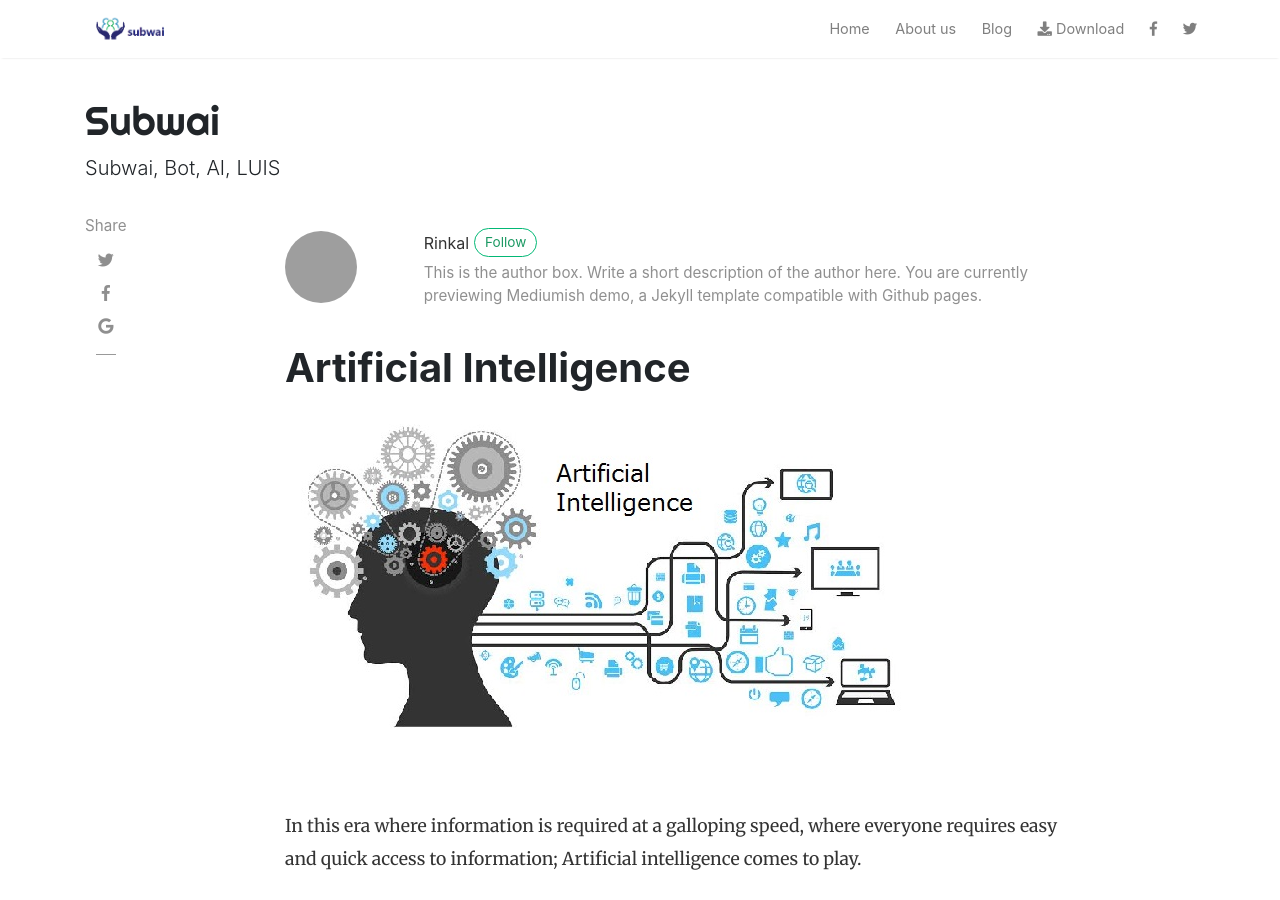
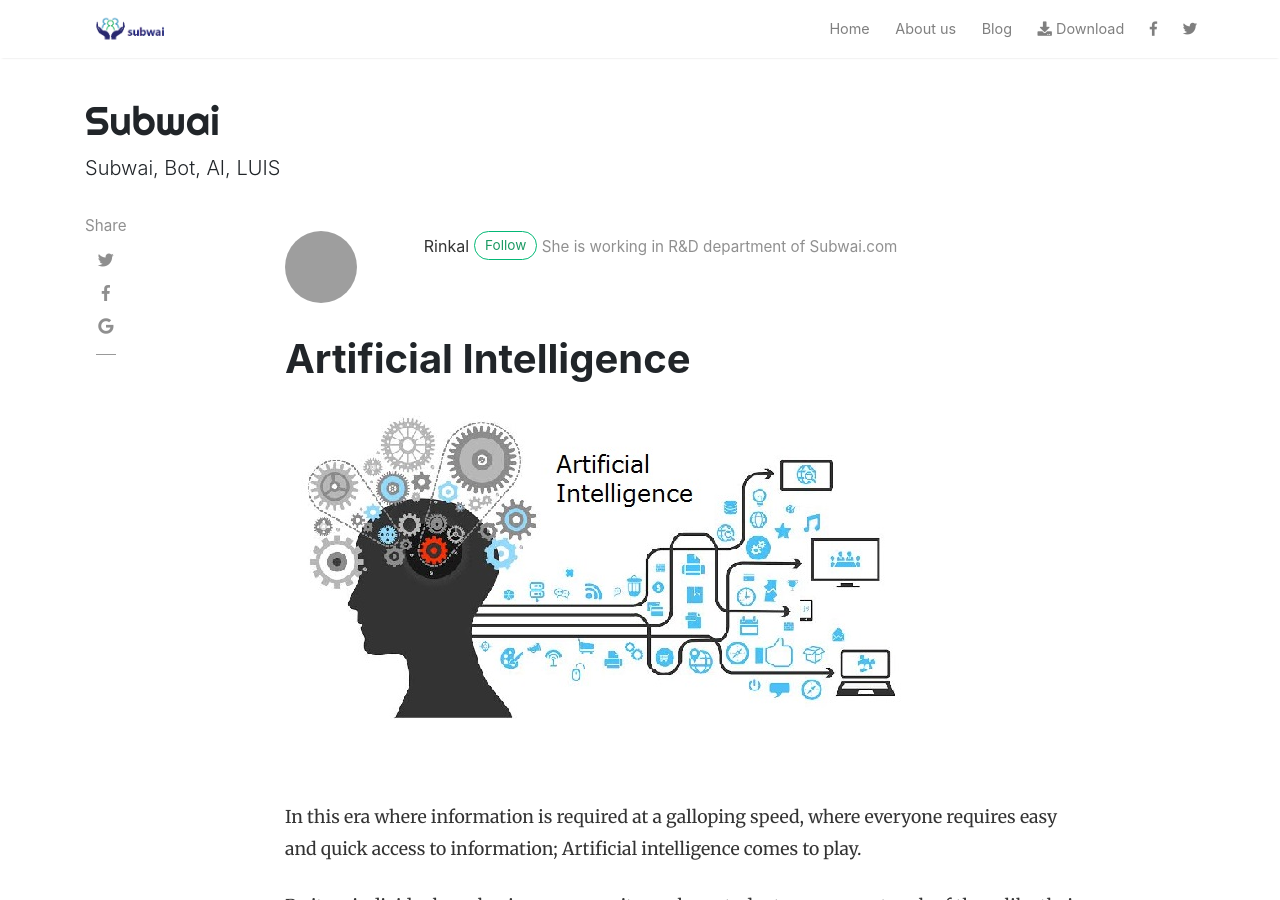
Before and after one commit to harshgupta88/askPio_blog, a Jekyll site: the page built from _posts/2019-01-25-artificial-intelligence.md, in a window 1280 px wide and 900 px high. Built offline with Jekyll 4.4.1, drawn with Linux system fonts in a browser that asks for light colours; nearby versions of some CDN libraries; comment, search, counter and statistics services are not loaded; grey boxes are pictures that could not be loaded.

Commit message:
Added author
@harshgupta71

```diff
--- a/_config.yml
+++ b/_config.yml
@@ -26,8 +26,16 @@ authors:
     gravatar: b1cc14991db7a456fcd761680bbc8f81
     email: info.subwai@gmail.com
     web: https://blog.subwai.net
-    twitter: https://twitter.com/wowthemesnet
-    description: "This is the author box. Write a short description of the author here. You are currently previewing Mediumish demo, a Jekyll template compatible with Github pages."
+    twitter: https://twitter.com/Subwai1
+    description: "This is the author box."
+  rinkal:
+    name: Rinkal
+    display_name: Rinkal
+    gravatar: b1cc14991db7a456fcd761680bbc8f81
+    email: info.subwai@gmail.com
+    web: https://blog.subwai.net
+    twitter: https://twitter.com/Subwai1
+    description: "She is working in R&D department of Subwai.com"
 
 # Plugins
 plugins:
```
Also changed, not shown: _posts/2019-01-25-artificial-intelligence.md (+1 -1 lines).
